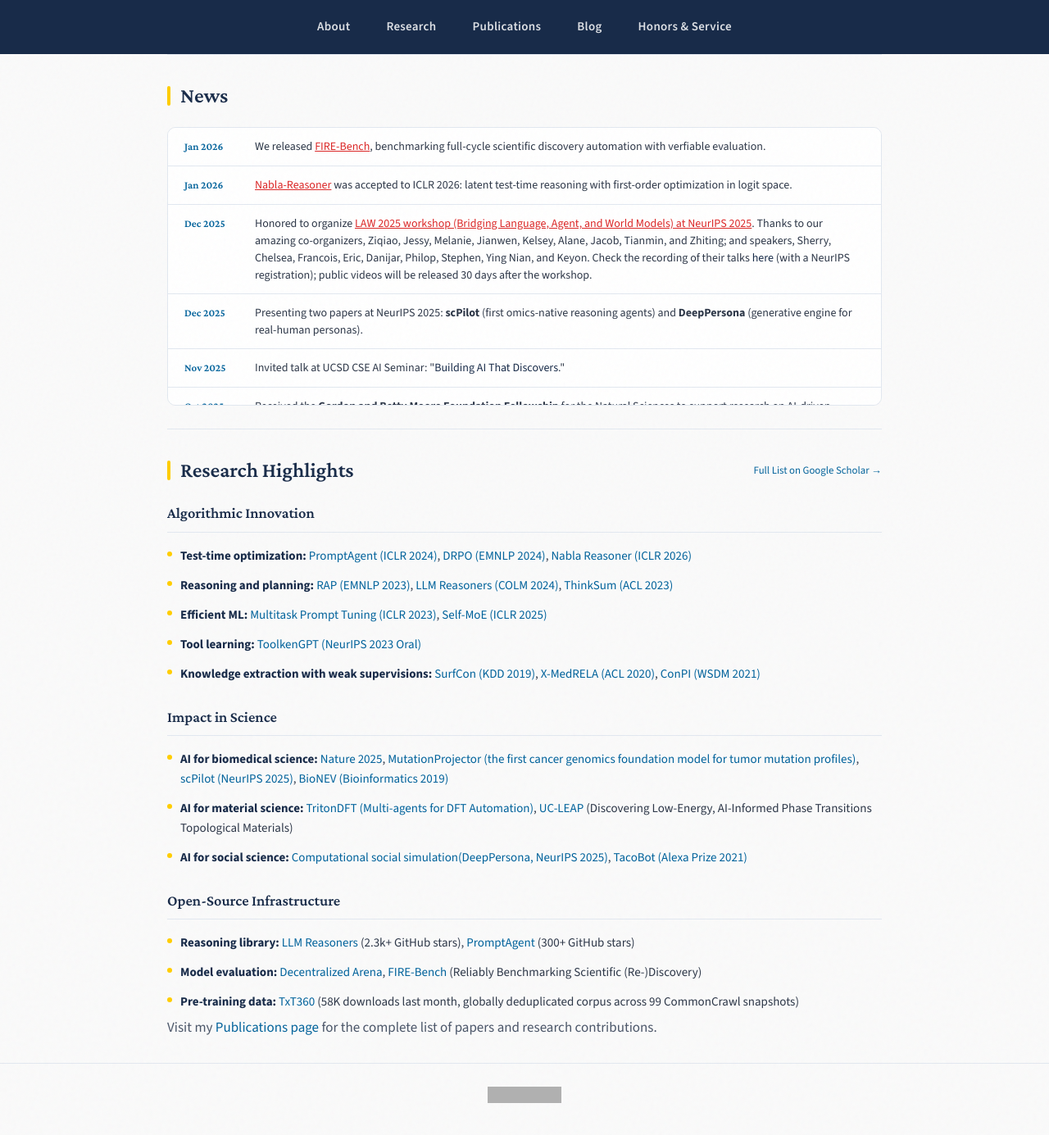
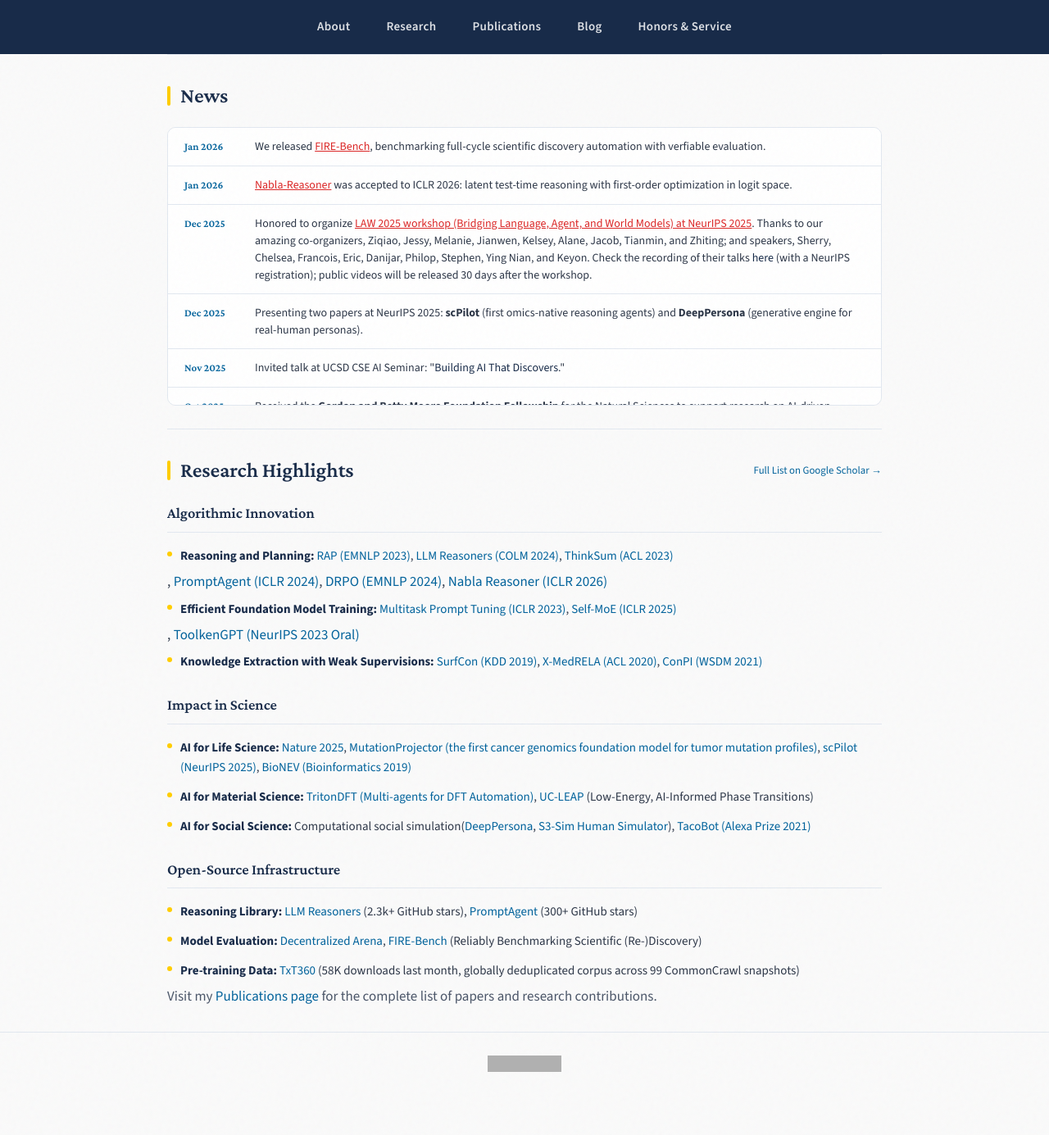
Before and after one commit to zhenwang9102/zhenwang9102.github.io, a Jekyll site: the page built from _posts/2019-06-02-venue.markdown, in a window 1280 px wide and 1400 px high, scrolled down 1768 px. Shown: the top 1385 px of the window at 82% size. Built offline with Jekyll 4.4.1, drawn with Linux system fonts in a browser that asks for light colours; after the commit the page ends 3130 px from its top, so only the background shows below that; grey boxes are pictures that could not be loaded.

Commit message:
Update default.html

```diff
--- a/_layouts/default.html
+++ b/_layouts/default.html
@@ -1011,23 +1011,21 @@
       <div class="research-highlights-content">
         <h3>Algorithmic Innovation</h3>
         <ul>
-          <li><strong>Test-time optimization:</strong> <a href="https://arxiv.org/abs/2310.16427">PromptAgent (ICLR 2024)</a>, <a href="https://arxiv.org/abs/2411.08733">DRPO (EMNLP 2024)</a>, <a href="https://openreview.net/pdf?id=pEJAja73dk">Nabla Reasoner (ICLR 2026)</a></li>
-          <li><strong>Reasoning and planning:</strong> <a href="https://arxiv.org/abs/2305.14992">RAP (EMNLP 2023)</a>, <a href="https://arxiv.org/abs/2404.05221">LLM Reasoners (COLM 2024)</a>, <a href="https://arxiv.org/abs/2210.01293">ThinkSum (ACL 2023)</a></li>
-          <li><strong>Efficient ML:</strong> <a href="https://arxiv.org/abs/2303.02861">Multitask Prompt Tuning (ICLR 2023)</a>, <a href="https://arxiv.org/abs/2406.12034">Self-MoE (ICLR 2025)</a></li>
-          <li><strong>Tool learning:</strong> <a href="https://arxiv.org/abs/2305.11554">ToolkenGPT (NeurIPS 2023 Oral)</a></li>
-          <li><strong>Knowledge extraction with weak supervisions:</strong> <a href="https://arxiv.org/abs/1906.09285">SurfCon (KDD 2019)</a>, <a href="https://arxiv.org/abs/2005.00889">X-MedRELA (ACL 2020)</a>, <a href="https://zhenwang9102.github.io/files/WSDM2021_ZW_ConPI.pdf">ConPI (WSDM 2021)</a></li>
+          <li><strong>Reasoning and Planning:</strong> <a href="https://arxiv.org/abs/2305.14992">RAP (EMNLP 2023)</a>, <a href="https://arxiv.org/abs/2404.05221">LLM Reasoners (COLM 2024)</a>, <a href="https://arxiv.org/abs/2210.01293">ThinkSum (ACL 2023)</a></li>, <a href="https://arxiv.org/abs/2310.16427">PromptAgent (ICLR 2024)</a>, <a href="https://arxiv.org/abs/2411.08733">DRPO (EMNLP 2024)</a>, <a href="https://openreview.net/pdf?id=pEJAja73dk">Nabla Reasoner (ICLR 2026)</a></li>
+          <li><strong>Efficient Foundation Model Training:</strong> <a href="https://arxiv.org/abs/2303.02861">Multitask Prompt Tuning (ICLR 2023)</a>, <a href="https://arxiv.org/abs/2406.12034">Self-MoE (ICLR 2025)</a></li>, <a href="https://arxiv.org/abs/2305.11554">ToolkenGPT (NeurIPS 2023 Oral)</a></li>
+          <li><strong>Knowledge Extraction with Weak Supervisions:</strong> <a href="https://arxiv.org/abs/1906.09285">SurfCon (KDD 2019)</a>, <a href="https://arxiv.org/abs/2005.00889">X-MedRELA (ACL 2020)</a>, <a href="https://zhenwang9102.github.io/files/WSDM2021_ZW_ConPI.pdf">ConPI (WSDM 2021)</a></li>
         </ul>
         <h3>Impact in Science</h3>
         <ul>
-          <li><strong>AI for biomedical science:</strong> <a href="https://www.biorxiv.org/content/10.1101/2023.01.03.522354">Nature 2025</a>, <a href="https://www.biorxiv.org/content/10.1101/2025.09.08.674723">MutationProjector (the first cancer genomics foundation model for tumor mutation profiles)</a>, <a href="https://zhenwang9102.github.io/">scPilot (NeurIPS 2025)</a>, <a href="https://academic.oup.com/bioinformatics/article/36/4/1241/5581350">BioNEV (Bioinformatics 2019) </a></li>
-          <li><strong>AI for material science:</strong> <a href="https://tritondft.com/">TritonDFT (Multi-agents for DFT Automation)</a>, <a href="https://uc-leap.github.io/LEAP">UC-LEAP</a> (Discovering Low-Energy, AI-Informed Phase Transitions Topological Materials)</li>
-          <li><strong>AI for social science:</strong> <a href="https://zhenwang9102.github.io/">Computational social simulation(DeepPersona, NeurIPS 2025)</a>, <a href="https://www.amazon.science/alexa-prize/three-top-performers-emerge-in-inaugural-alexa-prize-taskbot-challenge">TacoBot (Alexa Prize 2021)</a></li>
+          <li><strong>AI for Life Science:</strong> <a href="https://www.biorxiv.org/content/10.1101/2023.01.03.522354">Nature 2025</a>, <a href="https://www.biorxiv.org/content/10.1101/2025.09.08.674723">MutationProjector (the first cancer genomics foundation model for tumor mutation profiles)</a>, <a href="https://zhenwang9102.github.io/">scPilot (NeurIPS 2025)</a>, <a href="https://academic.oup.com/bioinformatics/article/36/4/1241/5581350">BioNEV (Bioinformatics 2019) </a></li>
+          <li><strong>AI for Material Science:</strong> <a href="https://tritondft.com/">TritonDFT (Multi-agents for DFT Automation)</a>, <a href="https://uc-leap.github.io/LEAP">UC-LEAP</a> (Low-Energy, AI-Informed Phase Transitions)</li>
+          <li><strong>AI for Social Science:</strong> Computational social simulation(<a href="https://arxiv.org/abs/2511.07338">DeepPersona</a>, <a>S3-Sim Human Simulator</a>), <a href="https://www.amazon.science/alexa-prize/three-top-performers-emerge-in-inaugural-alexa-prize-taskbot-challenge">TacoBot (Alexa Prize 2021)</a></li>
         </ul>
         <h3>Open-Source Infrastructure</h3>
         <ul>
-          <li><strong>Reasoning library:</strong> <a href="https://github.com/maitrix-org/llm-reasoners">LLM Reasoners</a> (2.3k+ GitHub stars), <a href="https://github.com/maitrix-org/PromptAgent">PromptAgent</a> (300+ GitHub stars)</li>
-          <li><strong>Model evaluation:</strong> <a href="https://arxiv.org/abs/2505.12808">Decentralized Arena</a>, <a href="https://arxiv.org/abs/2602.02905">FIRE-Bench</a> (Reliably Benchmarking Scientific (Re-)Discovery)</li></li>
-          <li><strong>Pre-training data:</strong> <a href="https://huggingface.co/datasets/LLM360/TxT360">TxT360</a> (58K downloads last month, globally deduplicated corpus across 99 CommonCrawl snapshots)</li>
+          <li><strong>Reasoning Library:</strong> <a href="https://github.com/maitrix-org/llm-reasoners">LLM Reasoners</a> (2.3k+ GitHub stars), <a href="https://github.com/maitrix-org/PromptAgent">PromptAgent</a> (300+ GitHub stars)</li>
+          <li><strong>Model Evaluation:</strong> <a href="https://arxiv.org/abs/2505.12808">Decentralized Arena</a>, <a href="https://arxiv.org/abs/2602.02905">FIRE-Bench</a> (Reliably Benchmarking Scientific (Re-)Discovery)</li></li>
+          <li><strong>Pre-training Data:</strong> <a href="https://huggingface.co/datasets/LLM360/TxT360">TxT360</a> (58K downloads last month, globally deduplicated corpus across 99 CommonCrawl snapshots)</li>
         </ul>
       </div>
 
```
